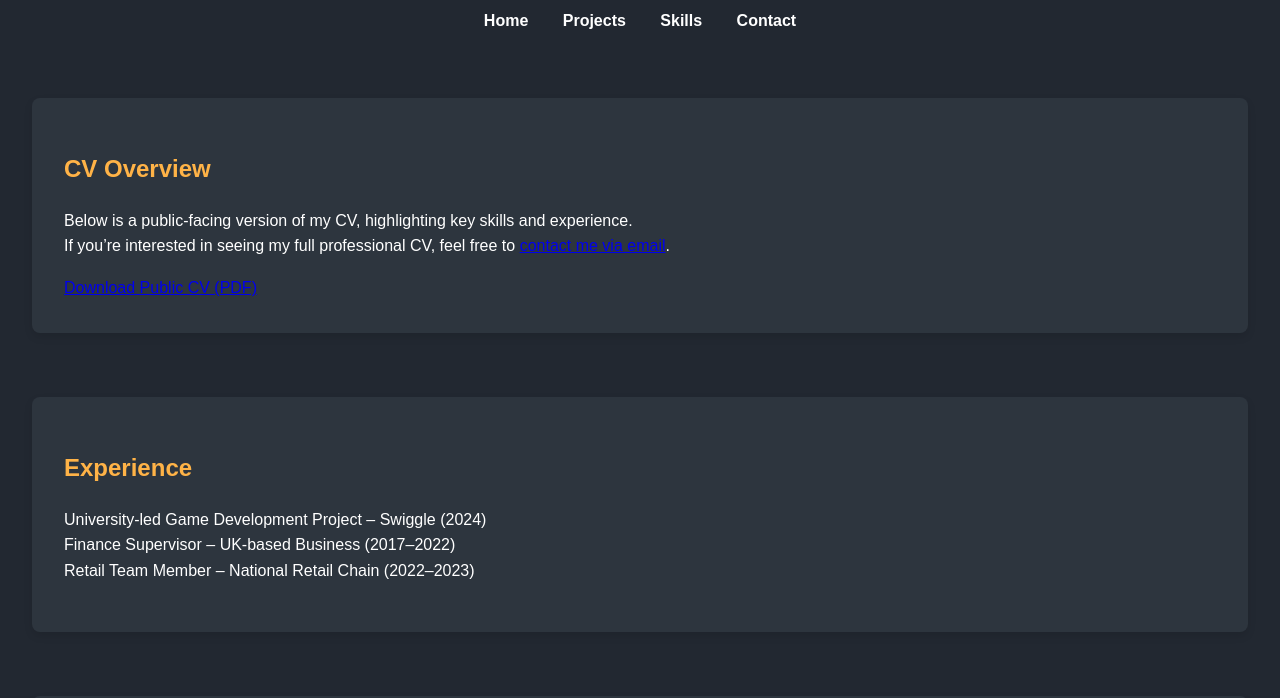
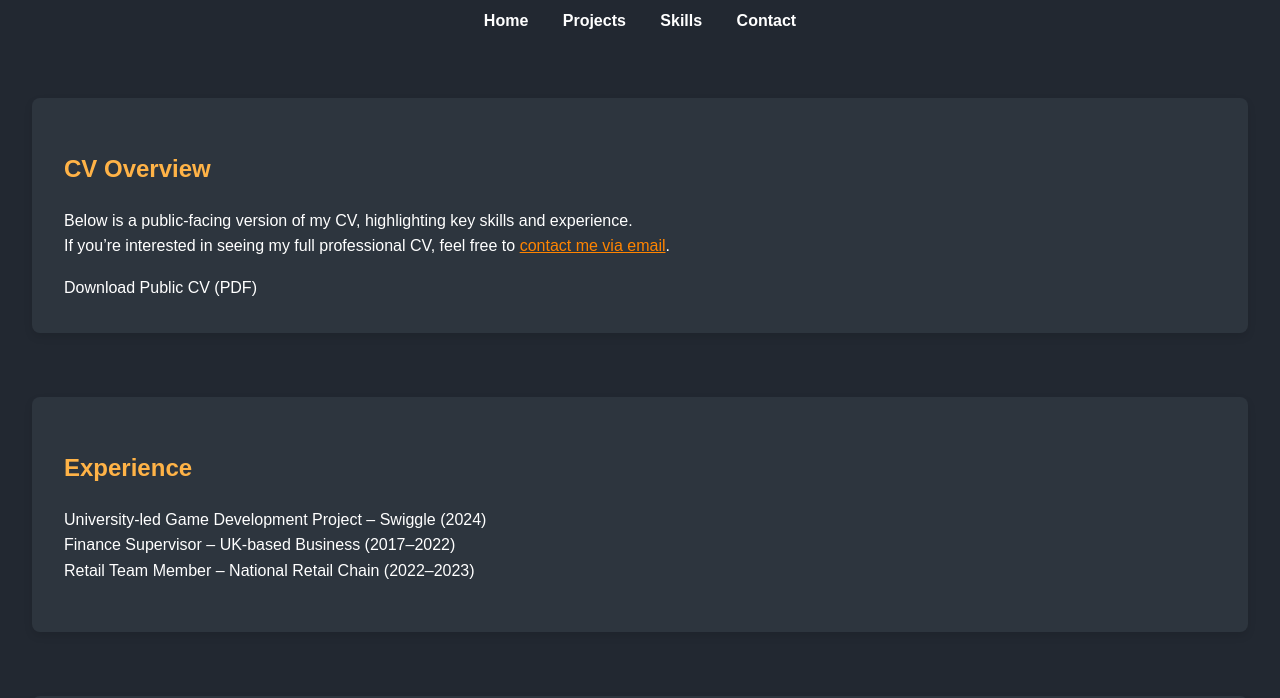
Before and after one commit to gingeapple182/gingeapple182.github.io, a plain HTML site: page skills.html in a window 1280 px wide. Shown: the part 102-800 px from the top of the page. Drawn offline with Linux system fonts and the light colour scheme.

Commit message:
Update styles.css

```diff
--- a/assets/styles.css
+++ b/assets/styles.css
@@ -249,3 +249,27 @@ footer {
     color: var(--primary);
     transform: scale(1.08);
 }
+
+/* Universal link styles for good contrast */
+a {
+    color: var(--primary);
+    text-decoration: underline;
+    transition: color 0.2s;
+    font-weight: 500;
+}
+
+a:visited {
+    color: var(--accent);
+}
+
+a:hover,
+a:focus {
+    color: var(--primary-dark);
+    text-decoration: underline;
+    outline: none;
+}
+
+a.button, .button a {
+    text-decoration: none;
+    color: var(--text-light);
+}
```
